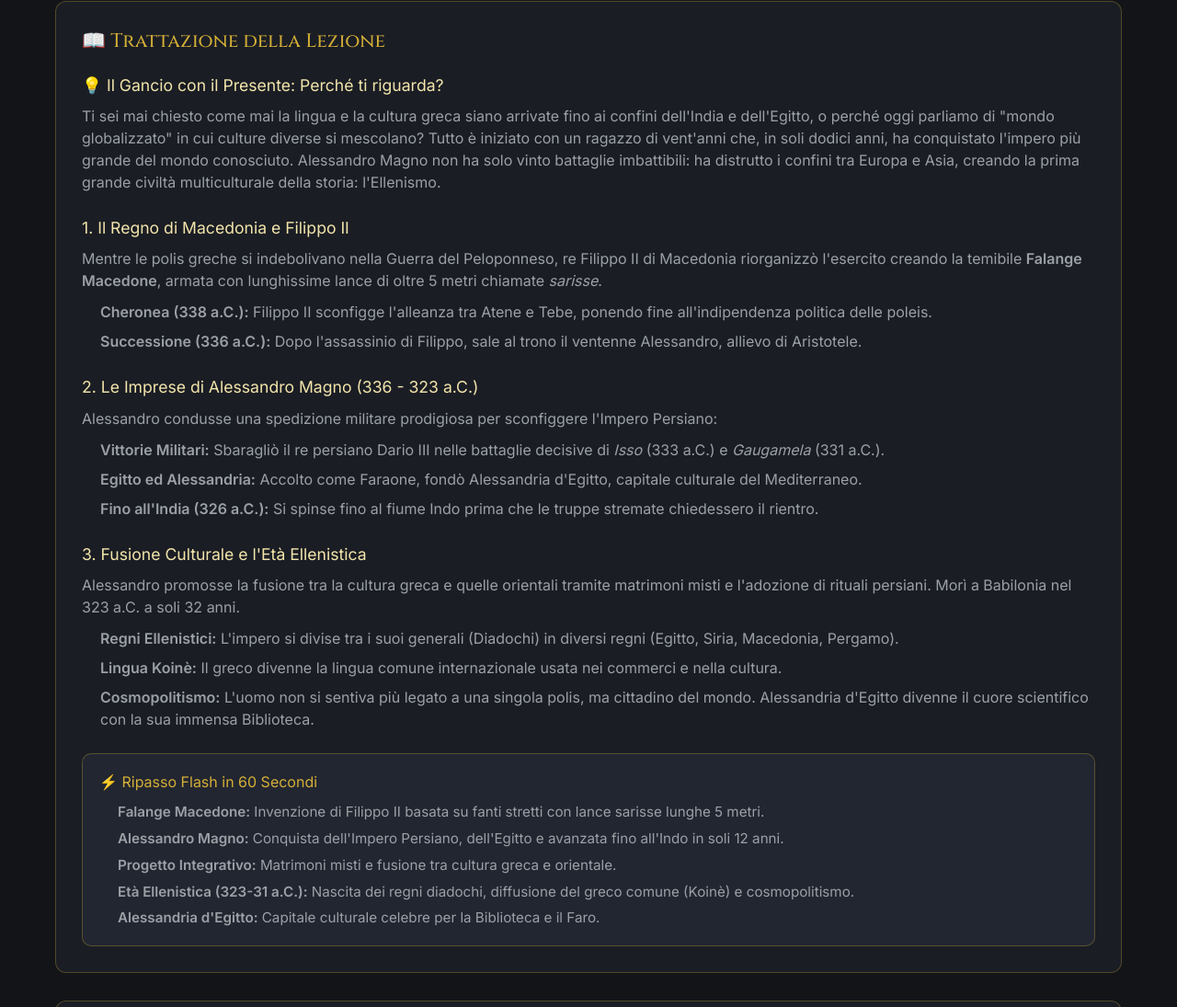
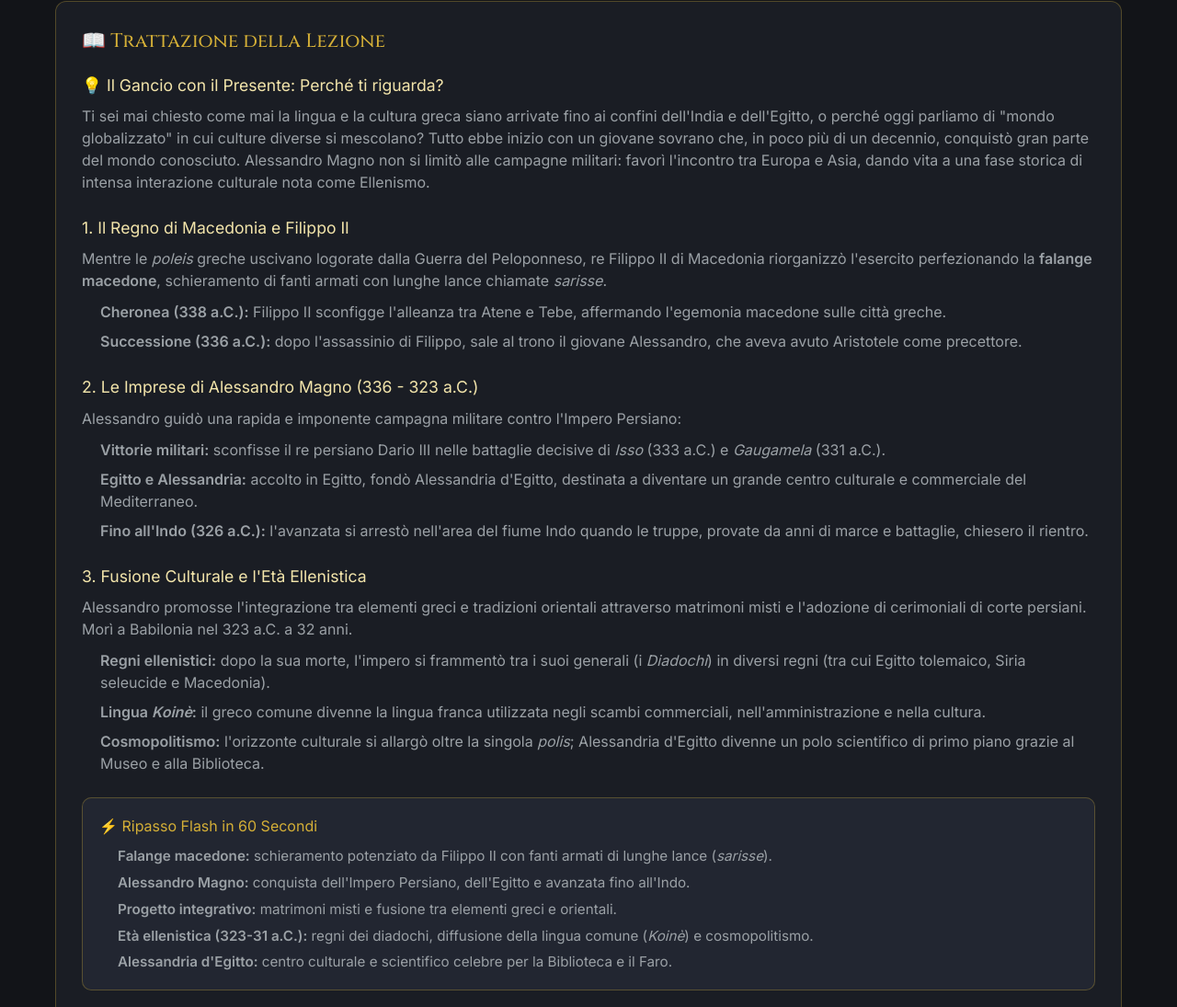
Before and after one commit to cerrifrancesco/historia-chronos, a plain HTML site: page lezioni/lez-1-7.html in a window 1280 px wide. Shown: the part 657-1752 px from the top of the page at 92% size. Drawn offline with nearby package versions, Linux system fonts and the light colour scheme.

Commit message:
Update lez-1-7.html

```diff
--- a/lezioni/lez-1-7.html
+++ b/lezioni/lez-1-7.html
@@ -5,7 +5,7 @@
 <meta charset="utf-8"/>
 <meta content="width=device-width, initial-scale=1.0" name="viewport"/>
 <title>Alessandro Magno e l'Ellenismo – L'Unione tra Oriente e Occidente | Historia Chronos</title>
-<meta content="Ti sei mai chiesto come mai la lingua e la cultura greca siano arrivate fino ai confini dell'India e dell'Egitto, o perché oggi parliamo di " globaliz"="" mondo="" name="description"/>
+<meta content="Ti sei mai chiesto come mai la lingua e la cultura greca siano arrivate fino ai confini dell'India e dell'Egitto? Scopri Alessandro Magno e l'Ellenismo." name="description"/>
 <link href="https://fonts.googleapis.com" rel="preconnect"/>
 <link crossorigin="" href="https://fonts.gstatic.com" rel="preconnect"/>
 <link href="https://fonts.googleapis.com/css2?family=Cinzel:wght@500;700;900&amp;family=Inter:wght@300;400;500;600&amp;display=swap" rel="stylesheet"/>
@@ -53,49 +53,49 @@
 <div style="margin-bottom: 25px;">
 <h4 style="color: var(--gold-light); margin-bottom: 8px; font-size: 1.1rem;">💡 Il Gancio con il Presente: Perché ti riguarda?</h4>
 <p style="color: var(--text-muted);">
-                Ti sei mai chiesto come mai la lingua e la cultura greca siano arrivate fino ai confini dell'India e dell'Egitto, o perché oggi parliamo di "mondo globalizzato" in cui culture diverse si mescolano? Tutto è iniziato con un ragazzo di vent'anni che, in soli dodici anni, ha conquistato l'impero più grande del mondo conosciuto. Alessandro Magno non ha solo vinto battaglie imbattibili: ha distrutto i confini tra Europa e Asia, creando la prima grande civiltà multiculturale della storia: l'Ellenismo.
+                Ti sei mai chiesto come mai la lingua e la cultura greca siano arrivate fino ai confini dell'India e dell'Egitto, o perché oggi parliamo di "mondo globalizzato" in cui culture diverse si mescolano? Tutto ebbe inizio con un giovane sovrano che, in poco più di un decennio, conquistò gran parte del mondo conosciuto. Alessandro Magno non si limitò alle campagne militari: favorì l'incontro tra Europa e Asia, dando vita a una fase storica di intensa interazione culturale nota come Ellenismo.
               </p>
 </div>
 <div style="margin-bottom: 25px;">
 <h4 style="color: var(--gold-light); margin-bottom: 8px; font-size: 1.1rem;">1. Il Regno di Macedonia e Filippo II</h4>
 <p style="color: var(--text-muted); margin-bottom: 10px;">
-                Mentre le polis greche si indebolivano nella Guerra del Peloponneso, re Filippo II di Macedonia riorganizzò l'esercito creando la temibile <strong>Falange Macedone</strong>, armata con lunghissime lance di oltre 5 metri chiamate <em>sarisse</em>.
+                Mentre le <em>poleis</em> greche uscivano logorate dalla Guerra del Peloponneso, re Filippo II di Macedonia riorganizzò l'esercito perfezionando la <strong>falange macedone</strong>, schieramento di fanti armati con lunghe lance chiamate <em>sarisse</em>.
               </p>
 <ul style="color: var(--text-muted); padding-left: 20px; display: flex; flex-direction: column; gap: 8px;">
-<li><strong>Cheronea (338 a.C.):</strong> Filippo II sconfigge l'alleanza tra Atene e Tebe, ponendo fine all'indipendenza politica delle poleis.</li>
-<li><strong>Successione (336 a.C.):</strong> Dopo l'assassinio di Filippo, sale al trono il ventenne Alessandro, allievo di Aristotele.</li>
+<li><strong>Cheronea (338 a.C.):</strong> Filippo II sconfigge l'alleanza tra Atene e Tebe, affermando l'egemonia macedone sulle città greche.</li>
+<li><strong>Successione (336 a.C.):</strong> dopo l'assassinio di Filippo, sale al trono il giovane Alessandro, che aveva avuto Aristotele come precettore.</li>
 </ul>
 </div>
 <div style="margin-bottom: 25px;">
 <h4 style="color: var(--gold-light); margin-bottom: 8px; font-size: 1.1rem;">2. Le Imprese di Alessandro Magno (336 - 323 a.C.)</h4>
 <p style="color: var(--text-muted); margin-bottom: 10px;">
-                Alessandro condusse una spedizione militare prodigiosa per sconfiggere l'Impero Persiano:
+                Alessandro guidò una rapida e imponente campagna militare contro l'Impero Persiano:
               </p>
 <ul style="color: var(--text-muted); padding-left: 20px; display: flex; flex-direction: column; gap: 8px;">
-<li><strong>Vittorie Militari:</strong> Sbaragliò il re persiano Dario III nelle battaglie decisive di <em>Isso</em> (333 a.C.) e <em>Gaugamela</em> (331 a.C.).</li>
-<li><strong>Egitto ed Alessandria:</strong> Accolto come Faraone, fondò Alessandria d'Egitto, capitale culturale del Mediterraneo.</li>
-<li><strong>Fino all'India (326 a.C.):</strong> Si spinse fino al fiume Indo prima che le truppe stremate chiedessero il rientro.</li>
+<li><strong>Vittorie militari:</strong> sconfisse il re persiano Dario III nelle battaglie decisive di <em>Isso</em> (333 a.C.) e <em>Gaugamela</em> (331 a.C.).</li>
+<li><strong>Egitto e Alessandria:</strong> accolto in Egitto, fondò Alessandria d'Egitto, destinata a diventare un grande centro culturale e commerciale del Mediterraneo.</li>
+<li><strong>Fino all'Indo (326 a.C.):</strong> l'avanzata si arrestò nell'area del fiume Indo quando le truppe, provate da anni di marce e battaglie, chiesero il rientro.</li>
 </ul>
 </div>
 <div style="margin-bottom: 25px;">
 <h4 style="color: var(--gold-light); margin-bottom: 8px; font-size: 1.1rem;">3. Fusione Culturale e l'Età Ellenistica</h4>
 <p style="color: var(--text-muted); margin-bottom: 10px;">
-                Alessandro promosse la fusione tra la cultura greca e quelle orientali tramite matrimoni misti e l'adozione di rituali persiani. Morì a Babilonia nel 323 a.C. a soli 32 anni.
+                Alessandro promosse l'integrazione tra elementi greci e tradizioni orientali attraverso matrimoni misti e l'adozione di cerimoniali di corte persiani. Morì a Babilonia nel 323 a.C. a 32 anni.
               </p>
 <ul style="color: var(--text-muted); padding-left: 20px; display: flex; flex-direction: column; gap: 8px;">
-<li><strong>Regni Ellenistici:</strong> L'impero si divise tra i suoi generali (Diadochi) in diversi regni (Egitto, Siria, Macedonia, Pergamo).</li>
-<li><strong>Lingua Koinè:</strong> Il greco divenne la lingua comune internazionale usata nei commerci e nella cultura.</li>
-<li><strong>Cosmopolitismo:</strong> L'uomo non si sentiva più legato a una singola polis, ma cittadino del mondo. Alessandria d'Egitto divenne il cuore scientifico con la sua immensa Biblioteca.</li>
+<li><strong>Regni ellenistici:</strong> dopo la sua morte, l'impero si frammentò tra i suoi generali (i <em>Diadochi</em>) in diversi regni (tra cui Egitto tolemaico, Siria seleucide e Macedonia).</li>
+<li><strong>Lingua <em>Koinè</em>:</strong> il greco comune divenne la lingua franca utilizzata negli scambi commerciali, nell'amministrazione e nella cultura.</li>
+<li><strong>Cosmopolitismo:</strong> l'orizzonte culturale si allargò oltre la singola <em>polis</em>; Alessandria d'Egitto divenne un polo scientifico di primo piano grazie al Museo e alla Biblioteca.</li>
 </ul>
 </div>
 <div style="background: var(--bg-card); padding: 18px; border-radius: 10px; border: 1px solid var(--border-gold);">
 <h4 style="color: var(--gold-primary); margin-bottom: 10px;">⚡ Ripasso Flash in 60 Secondi</h4>
 <ul style="color: var(--text-muted); padding-left: 20px; font-size: 0.95rem; display: flex; flex-direction: column; gap: 6px;">
-<li><strong>Falange Macedone:</strong> Invenzione di Filippo II basata su fanti stretti con lance sarisse lunghe 5 metri.</li>
-<li><strong>Alessandro Magno:</strong> Conquista dell'Impero Persiano, dell'Egitto e avanzata fino all'Indo in soli 12 anni.</li>
-<li><strong>Progetto Integrativo:</strong> Matrimoni misti e fusione tra cultura greca e orientale.</li>
-<li><strong>Età Ellenistica (323-31 a.C.):</strong> Nascita dei regni diadochi, diffusione del greco comune (Koinè) e cosmopolitismo.</li>
-<li><strong>Alessandria d'Egitto:</strong> Capitale culturale celebre per la Biblioteca e il Faro.</li>
+<li><strong>Falange macedone:</strong> schieramento potenziato da Filippo II con fanti armati di lunghe lance (<em>sarisse</em>).</li>
+<li><strong>Alessandro Magno:</strong> conquista dell'Impero Persiano, dell'Egitto e avanzata fino all'Indo.</li>
+<li><strong>Progetto integrativo:</strong> matrimoni misti e fusione tra elementi greci e orientali.</li>
+<li><strong>Età ellenistica (323-31 a.C.):</strong> regni dei diadochi, diffusione della lingua comune (<em>Koinè</em>) e cosmopolitismo.</li>
+<li><strong>Alessandria d'Egitto:</strong> centro culturale e scientifico celebre per la Biblioteca e il Faro.</li>
 </ul>
 </div>
 </div>
@@ -106,17 +106,17 @@
 <p style="font-weight: 600; margin-bottom: 12px;">1. Qual era la caratteristica fondamentale dell'arma principale utilizzata dalla falange macedone di Filippo II?</p>
 <div class="quiz-options">
 <button class="quiz-opt-btn" onclick="checkAnswer(this, false, 'q1-7-1', 'A', '1.7')">A) Archi ricurvi in grado di scagliare frecce a lunghissima distanza</button>
-<button class="quiz-opt-btn" onclick="checkAnswer(this, true, 'q1-7-1', 'B', '1.7')">B) Le sarisse, ovvero lunghissime lance in legno di oltre 5 metri di lunghezza</button>
-<button class="quiz-opt-btn" onclick="checkAnswer(this, false, 'q1-7-1', 'C', '1.7')">C) Spade corte in ferro battuto ricoperte di bronzo</button>
-<button class="quiz-opt-btn" onclick="checkAnswer(this, false, 'q1-7-1', 'D', '1.7')">D) Scudi di cuoio rotondi e leggeri per la cavalleria rapida</button>
+<button class="quiz-opt-btn" onclick="checkAnswer(this, false, 'q1-7-1', 'B', '1.7')">B) Spade corte in ferro battuto ricoperte di bronzo</button>
+<button class="quiz-opt-btn" onclick="checkAnswer(this, false, 'q1-7-1', 'C', '1.7')">C) Scudi di cuoio rotondi e leggeri per la cavalleria rapida</button>
+<button class="quiz-opt-btn" onclick="checkAnswer(this, true, 'q1-7-1', 'D', '1.7')">D) Le <em>sarisse</em>, ovvero lunghissime lance in legno di diversi metri di lunghezza</button>
 </div>
 <div class="quiz-feedback" id="feedback-q1-7-1" style="display: none;"></div>
 </div>
 <div id="q1-7-2" style="margin-bottom: 25px;">
 <p style="font-weight: 600; margin-bottom: 12px;">2. Quale grande obiettivo politico e culturale si prefiggeva Alessandro Magno attraverso le sue conquiste?</p>
 <div class="quiz-options">
-<button class="quiz-opt-btn" onclick="checkAnswer(this, false, 'q1-7-2', 'A', '1.7')">A) Ridurre in schiavitù tutte le popolazioni asiatiche per favorire la Macedonia</button>
-<button class="quiz-opt-btn" onclick="checkAnswer(this, true, 'q1-7-2', 'B', '1.7')">B) Promuovere l'integrazione e la fusione tra la cultura greca e le culture orientali</button>
+<button class="quiz-opt-btn" onclick="checkAnswer(this, true, 'q1-7-2', 'A', '1.7')">A) Promuovere l'integrazione e l'incontro tra la cultura greca e le culture orientali</button>
+<button class="quiz-opt-btn" onclick="checkAnswer(this, false, 'q1-7-2', 'B', '1.7')">B) Ridurre in schiavitù tutte le popolazioni asiatiche per favorire la Macedonia</button>
 <button class="quiz-opt-btn" onclick="checkAnswer(this, false, 'q1-7-2', 'C', '1.7')">C) Imporre l'uso esclusivo della religione egizia in Europa</button>
 <button class="quiz-opt-btn" onclick="checkAnswer(this, false, 'q1-7-2', 'D', '1.7')">D) Distruggere ogni città incontrata lungo il cammino</button>
 </div>
```
